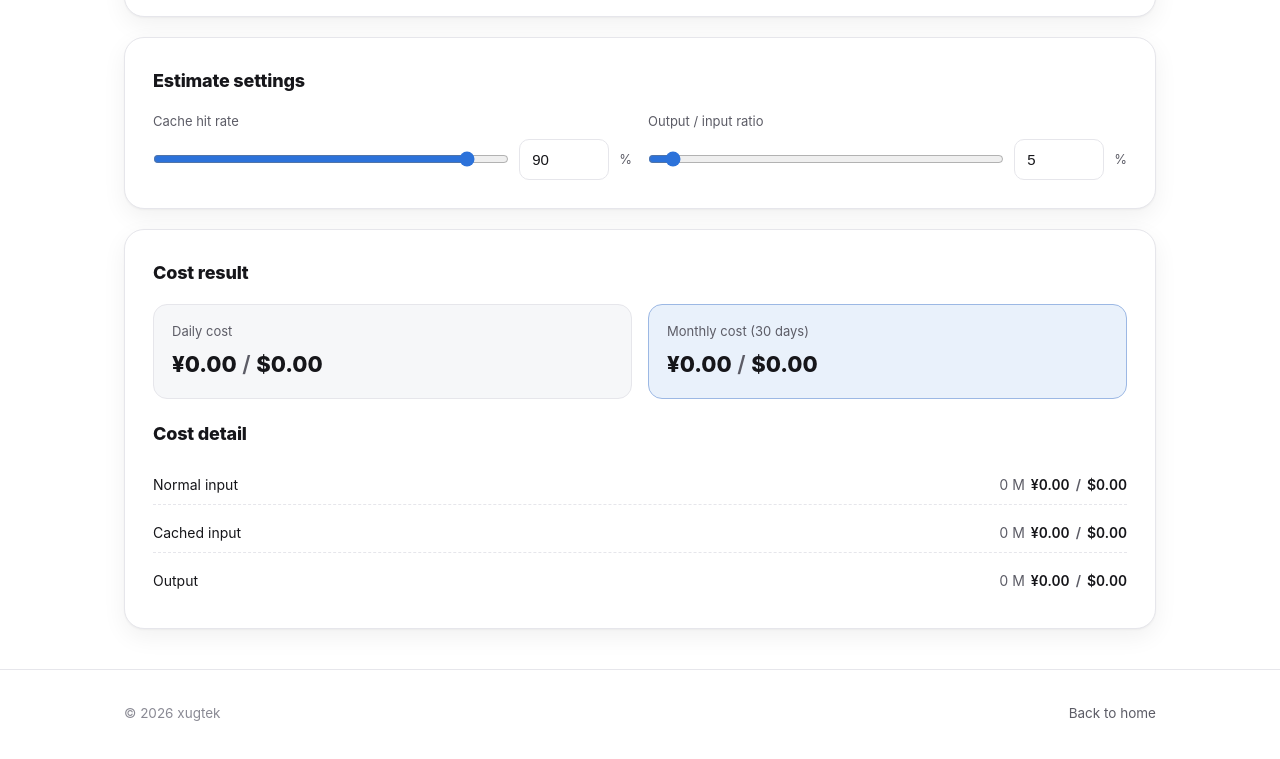
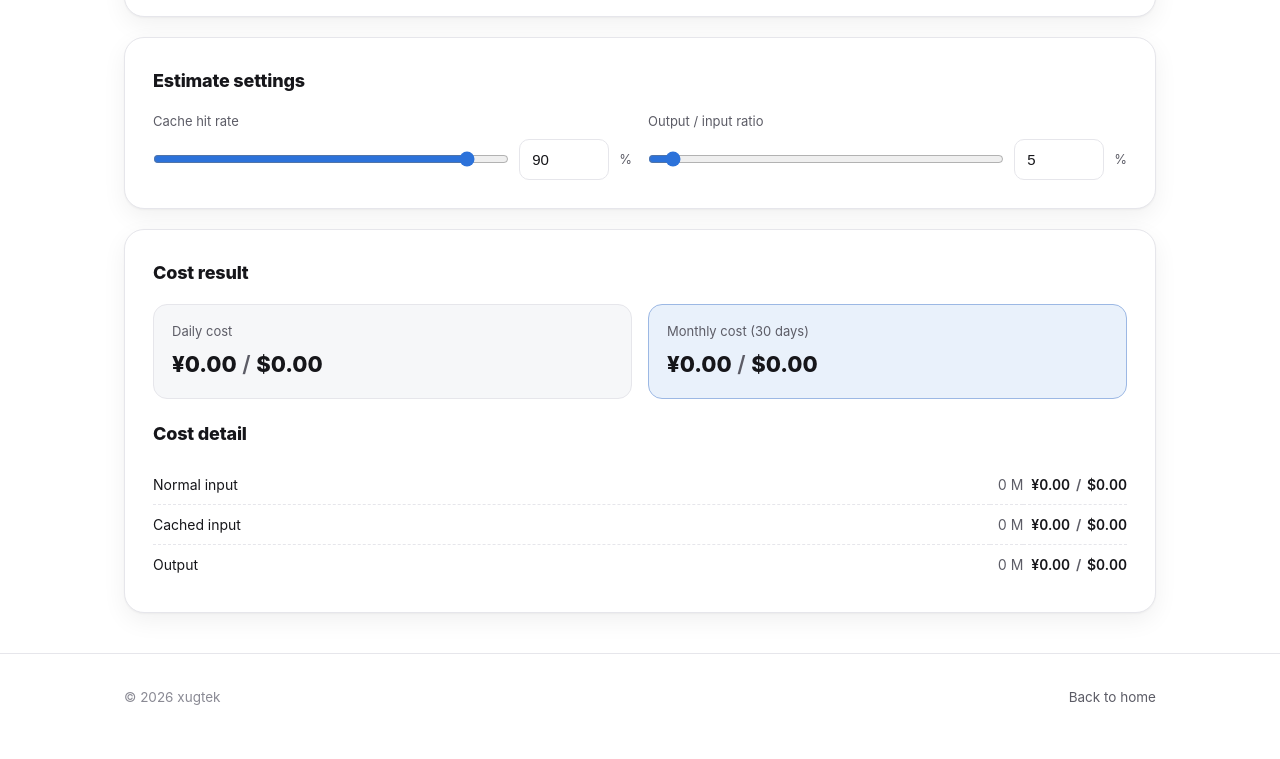
Before and after one commit to xugtek/tools, a website with bundled scripts: page token.html in a window 1280 px wide. Shown: the part 890-1649 px from the top of the page. Built offline with nearby package versions, Linux system fonts and the light colour scheme.

Commit message:
[token_calc] Use table layout for cost breakdown to align usage and cost

```diff
--- a/assets/css/style.css
+++ b/assets/css/style.css
@@ -454,48 +454,47 @@ select.form-control {
   background: var(--accent-soft);
 }
 
-.breakdown-list {
-  list-style: none;
+.breakdown-table {
+  width: 100%;
+  table-layout: auto;
+  border-collapse: collapse;
   margin: 8px 0 0;
-  padding: 0;
-  display: grid;
-  gap: 8px;
-}
-
-.breakdown-list li {
-  display: flex;
-  justify-content: space-between;
-  align-items: baseline;
-  gap: 16px;
-  padding: 8px 0;
-  border-bottom: 1px dashed var(--border);
   font-size: 14px;
 }
 
-.breakdown-list li:last-child {
+.breakdown-table td {
+  padding: 8px 0;
+  border-bottom: 1px dashed var(--border);
+  font-variant-numeric: tabular-nums;
+  white-space: nowrap;
+}
+
+.breakdown-table tr:last-child td {
   border-bottom: 0;
 }
 
-.breakdown-list .cost-breakdown {
-  display: inline-flex;
-  align-items: baseline;
-  gap: 6px;
-  white-space: nowrap;
+.breakdown-table td:first-child {
+  color: var(--text-strong);
+  padding-right: 16px;
+  width: 100%;
 }
 
-.breakdown-list .usage {
+.breakdown-table .usage {
   color: var(--text-muted);
-  font-variant-numeric: tabular-nums;
+  text-align: right;
+  padding-left: 8px;
 }
 
-.breakdown-list .cost {
+.breakdown-table .cost {
   font-weight: 600;
-  font-variant-numeric: tabular-nums;
+  text-align: right;
+  padding-left: 8px;
 }
 
-.breakdown-list .cost-sep {
+.breakdown-table .cost-sep {
   color: var(--text-muted);
   font-weight: 600;
+  padding: 0 2px;
 }
 
 /* ---------- 工具导航页 ---------- */
--- a/token.html
+++ b/token.html
@@ -140,29 +140,25 @@
         </div>
 
         <h3 class="section-title" style="margin-top:20px" data-i18n="breakdownLabel">费用明细</h3>
-        <ul class="breakdown-list">
-          <li>
-            <span data-i18n="normalInputLabel">普通输入</span>
-            <span class="cost-breakdown">
-              <span class="usage" id="usage-normal">0 M</span>
-              <span class="cost" id="breakdown-normal-cny">¥0.00</span><span class="cost-sep"> / </span><span class="cost" id="breakdown-normal-usd">$0.00</span>
-            </span>
-          </li>
-          <li>
-            <span data-i18n="cachedInputLabel">缓存命中</span>
-            <span class="cost-breakdown">
-              <span class="usage" id="usage-cached">0 M</span>
-              <span class="cost" id="breakdown-cached-cny">¥0.00</span><span class="cost-sep"> / </span><span class="cost" id="breakdown-cached-usd">$0.00</span>
-            </span>
-          </li>
-          <li>
-            <span data-i18n="outputLabel">输出</span>
-            <span class="cost-breakdown">
-              <span class="usage" id="usage-output">0 M</span>
-              <span class="cost" id="breakdown-output-cny">¥0.00</span><span class="cost-sep"> / </span><span class="cost" id="breakdown-output-usd">$0.00</span>
-            </span>
-          </li>
-        </ul>
+        <table class="breakdown-table">
+          <tbody>
+            <tr>
+              <td data-i18n="normalInputLabel">普通输入</td>
+              <td class="usage" id="usage-normal">0 M</td>
+              <td class="cost"><span id="breakdown-normal-cny">¥0.00</span><span class="cost-sep"> / </span><span id="breakdown-normal-usd">$0.00</span></td>
+            </tr>
+            <tr>
+              <td data-i18n="cachedInputLabel">缓存命中</td>
+              <td class="usage" id="usage-cached">0 M</td>
+              <td class="cost"><span id="breakdown-cached-cny">¥0.00</span><span class="cost-sep"> / </span><span id="breakdown-cached-usd">$0.00</span></td>
+            </tr>
+            <tr>
+              <td data-i18n="outputLabel">输出</td>
+              <td class="usage" id="usage-output">0 M</td>
+              <td class="cost"><span id="breakdown-output-cny">¥0.00</span><span class="cost-sep"> / </span><span id="breakdown-output-usd">$0.00</span></td>
+            </tr>
+          </tbody>
+        </table>
       </section>
     </div>
   </main>
```
